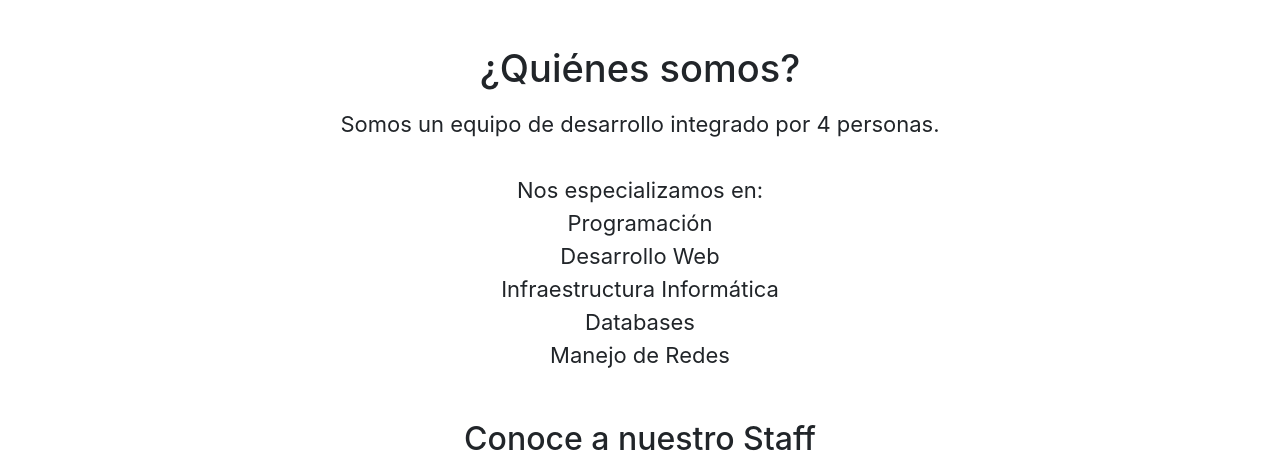
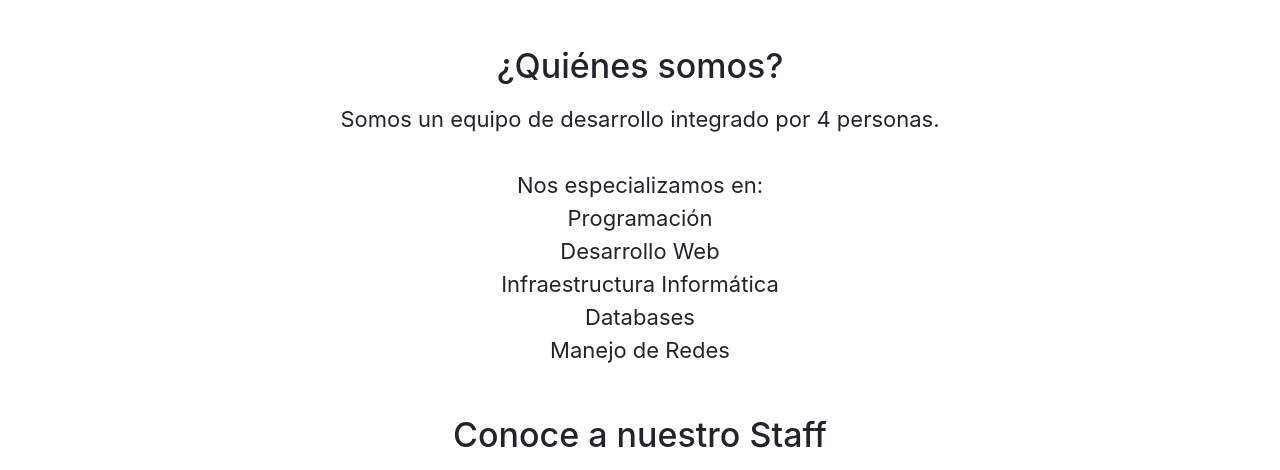
Before and after one commit to AMR-Dev/amrWebsite, a plain HTML site: page index.html in a window 1280 px wide. Shown: the part 698-1168 px from the top of the page. Drawn offline with nearby package versions, Linux system fonts and the light colour scheme.

Commit message:
Cambiado index

```diff
--- a/css/estilos.css
+++ b/css/estilos.css
@@ -56,7 +56,11 @@ body, html {
 }
 
 #info h2 {
-    font-size: 38px;
+    font-size: 34px;
+}
+
+#staff h2 {
+    font-size: 34px;
 }
 
 #info p {
```
